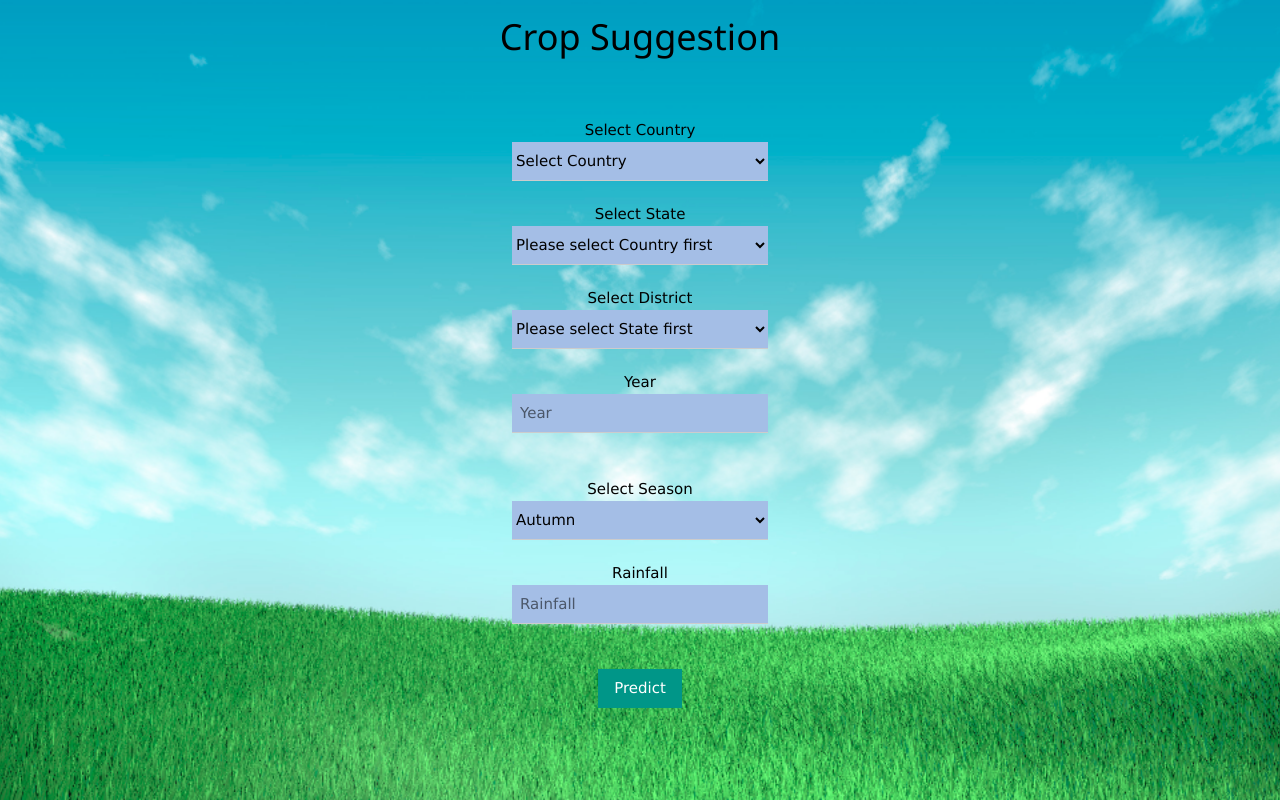
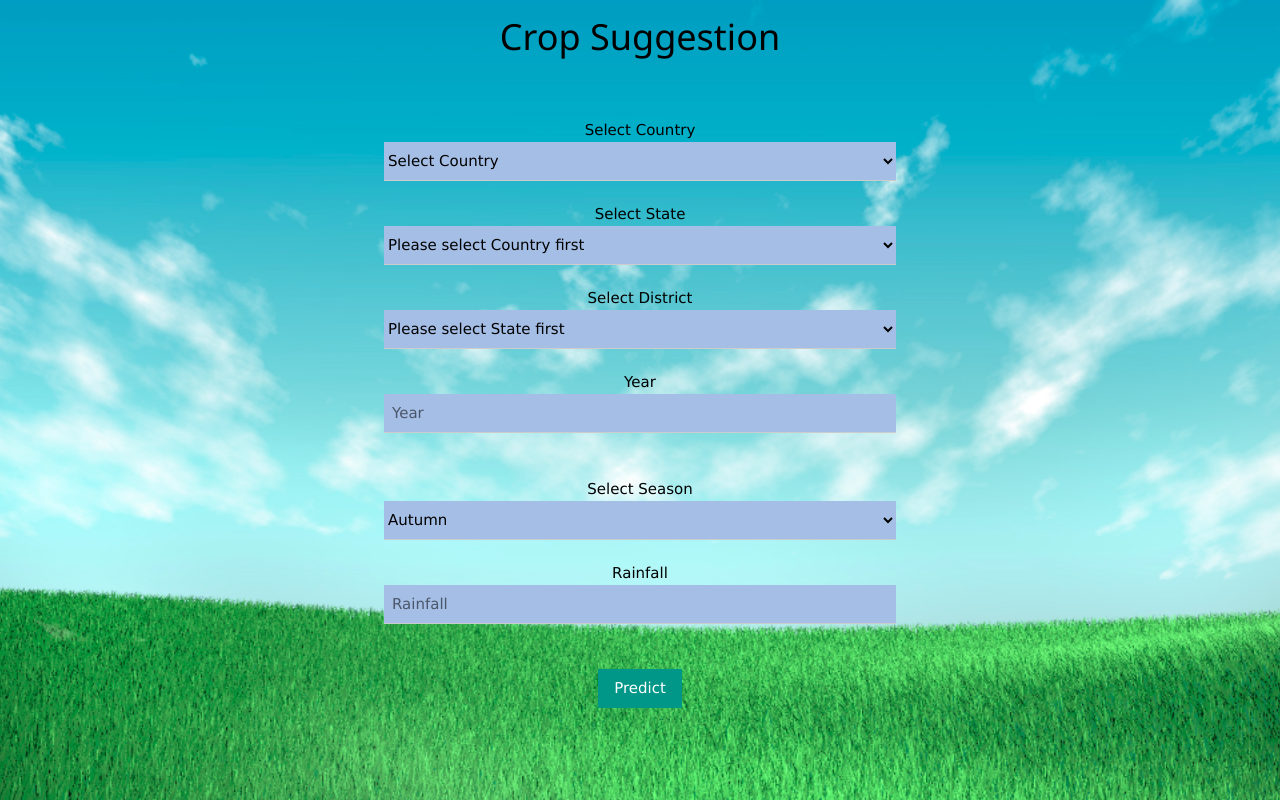
Before and after one commit to akshay-hake/Crop_Suggestion, a Flask app: page / in a window 1280 px wide. Run offline with Flask 2, Linux system fonts and the light colour scheme; parts of the project's set-up code (start-up, migrations or seed data) failed here and were passed over.

Commit message:
Update index.html

```diff
--- a/templates/index.html
+++ b/templates/index.html
@@ -138,21 +138,21 @@ body  {
 
      <!-- Main Input For Receiving Query to our ML -->
     <form style="background-color=#d8cfd4;" lass="w3-container w3-card-4" action="{{ url_for('predict')}}"method="post">
-    Select Country <br> <select  class="w3-select" style="width:20%;background-color: #a4bee6;" name="state" id="countySel" size="1">
+    Select Country <br> <select  class="w3-select" style="width:40%;background-color: #a4bee6;" name="state" id="countySel" size="1">
 <option value=""  selected="selected">Select Country</option>
 </select>
 <br>
 <br>
-Select State <br> <select class="w3-select" style="width:20%;background-color: #a4bee6;" name="countrya" id="stateSel" size="1">
+Select State <br> <select class="w3-select" style="width:40%;background-color: #a4bee6;" name="countrya" id="stateSel" size="1">
 <option value="" selected="selected">Please select Country first</option>
 </select>
 <br>
 <br>
-Select District <br> <select class="w3-select" style="width:20%;background-color: #a4bee6;" name="district" id="districtSel" size="1">
+Select District <br> <select class="w3-select" style="width:40%;background-color: #a4bee6;" name="district" id="districtSel" size="1">
 <option value="" selected="selected">Please select State first</option>
 </select><br><br>
-Year <br> <input type="text" class="w3-input" style="width:20%;background-color: #a4bee6;"name="Year" placeholder="Year" required="required" /><br><br>
-Select Season <br> <select class="w3-select" style="width:20%;background-color: #a4bee6;" name="season" id="season" size="1">
+Year <br> <input type="text" class="w3-input" style="width:40%;background-color: #a4bee6;"name="Year" placeholder="Year" required="required" /><br><br>
+Select Season <br> <select class="w3-select" style="width:40%;background-color: #a4bee6;" name="season" id="season" size="1">
 <option value="Autumn">Autumn</option>
 <option value="Kharif">Kharif</option>
 <option value="Rabi">Rabi</option>
@@ -162,7 +162,7 @@ Select Season <br> <select class="w3-select" style="width:20%;background-color:
 
 <br><br>
 
-	Rainfall <br> <input type="text" class="w3-input" style="width:20%;background-color: #a4bee6;"  name="Rainfall" placeholder="Rainfall" required="required" />
+	Rainfall <br> <input type="text" class="w3-input" style="width:40%;background-color: #a4bee6;"  name="Rainfall" placeholder="Rainfall" required="required" />
 
 	<br><br>
         <button type="submit" class="w3-btn w3-teal">Predict</button>
```
